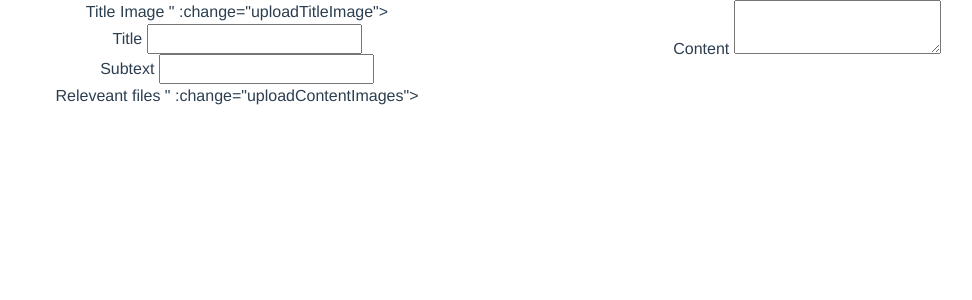
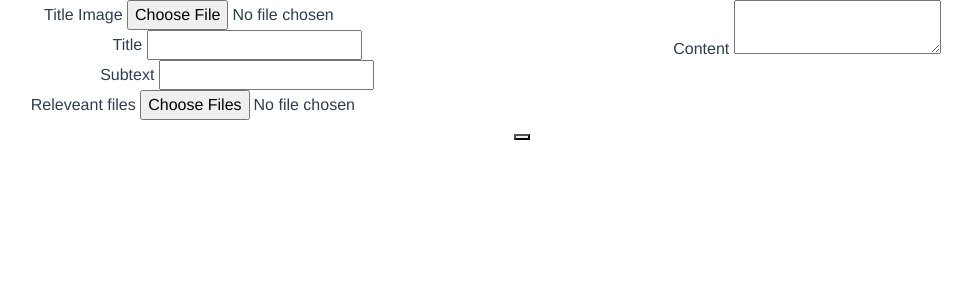
Before and after one commit to SingularReza/meandmine-frontend, a Vue app: page /editor in a window 1280 px wide. Shown: the top 300 px of the page, without its empty margins (118-1090 px from the left). Built offline with nearby package versions, Linux system fonts and the light colour scheme.

Commit message:
fixed file handling issues

```diff
--- a/src/services/Api.js
+++ b/src/services/Api.js
@@ -10,8 +10,9 @@ export default {
       var articleData = new FormData();
       for (var key in article) {
         articleData.append(key, article[key]);
+        console.log(article[key])
       }
-      return Api.post('/article/create'+article.id, articleData, {headers: {'Content-Type':'multipart/form-data'}})
+      return Api.post('/article/create/'+article.id, articleData, {headers: {'Content-Type':'multipart/form-data'}})
     },
     login(credentials) {
       return Api.post('/login', credentials)
--- a/src/views/Editor.vue
+++ b/src/views/Editor.vue
@@ -4,26 +4,27 @@
             <div class="blog-details col-xs-12 col-md-6">
               <div>
                 Title Image
-                <input type="file" accept="image/* ref="titleimage" :change="uploadTitleImage">
+                <input type="file" accept="image/*" ref="titleimage" @change="uploadTitleImage">
               </div>
               <div>
                 Title
-                <input type="text" v-model="title"/>
+                <input type="text" v-model="article.title"/>
               </div>
               <div>
                 Subtext
-                <input type="text" v-model="subtext"/>
+                <input type="text" v-model="article.subtext"/>
               </div>
               <div>
                 Releveant files
-                <input type="file" multiple accept="image/*  ref="contentimages" :change="uploadContentImages">
+                <input type="file" multiple accept="image/*"  ref="contentimages" @change="uploadContentImages">
               </div>
             </div>
             <div class="blog-content col-xs-12 col-md-6">
                 Content
-                <textarea v-model="content">content here</textarea>
+                <textarea v-model="article.content">content here</textarea>
             </div>
         </div>
+        <button @click="createArticle"></button>
     </div>
 </template>
 
@@ -49,9 +50,11 @@ export default {
   },
   methods: {
     uploadTitleImage() {
+      console.log(this.$refs.titleimage.files[0])
       this.article.titleImage = this.$refs.titleimage.files[0];
     },
     uploadContentImages() {
+      console.log(this.$refs.contentimages.files)
       this.article.images = this.$refs.contentimages.files;
     },
     createArticle() {
```
